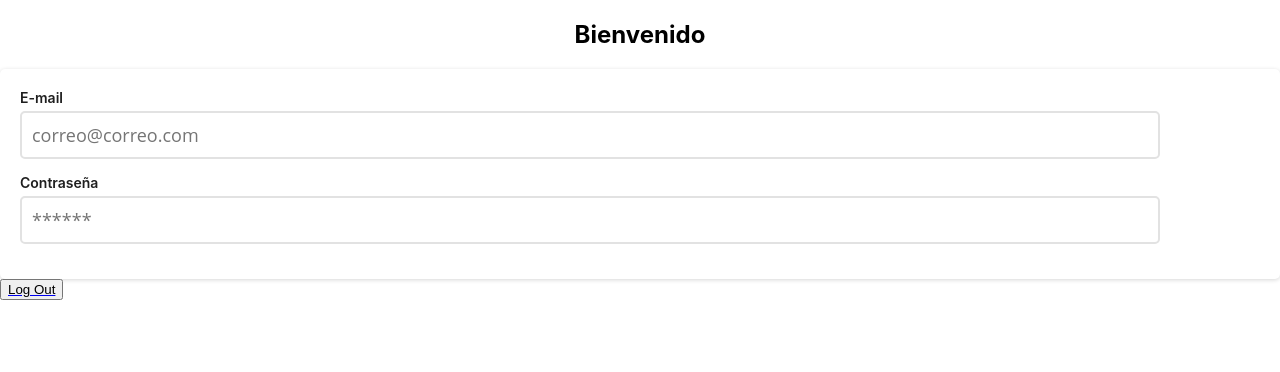
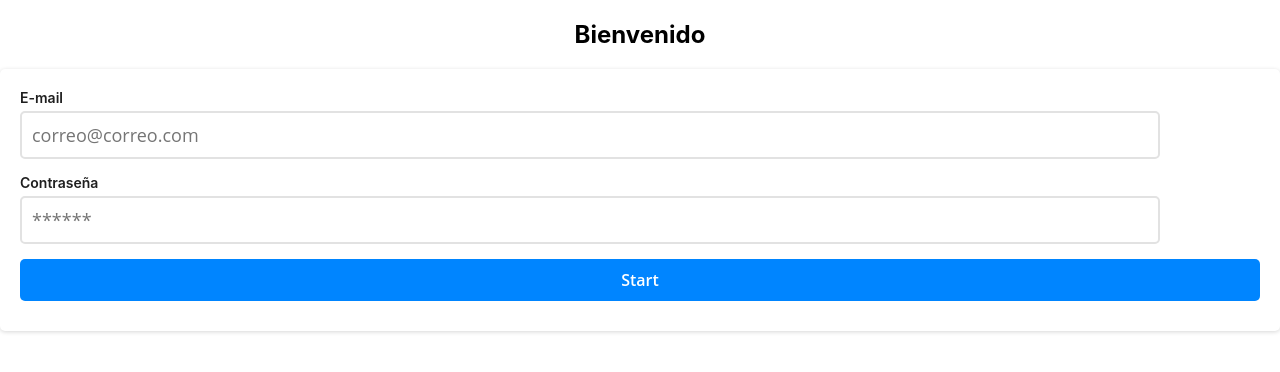
Before and after one commit to Jaaiirr/Like-Tinder-App, a React (Create React App) app: page /login in a window 1280 px wide. Shown: the top 372 px of the page. Built offline with nearby package versions, Linux system fonts and the light colour scheme.

Commit message:
solved issue with login

```diff
--- a/src/App.js
+++ b/src/App.js
@@ -5,7 +5,7 @@ import Login from './components/Views/Login';
 import Register from './components/Views/Register';
 import NotFound404 from './components/Views/NotFound404';
 // import Form from './components/Views/Form';
-// import Card from './components/Card';
+import Card from './components/Card';
 
 
 const App = () => {
@@ -15,14 +15,14 @@ const App = () => {
         <Route exact path="/">
           <Home/>
         </Route>
-        <Route exact path="/liked">
-            {/* <Liked /> */}
-        </Route>
         <Route exact path="/login">
             <Login/>
         </Route>
         <Route exact path="/register">
             <Register/>
+        </Route>
+        <Route exact path="/card">
+            <Card/>
         </Route>
         <Route path="*">
             <NotFound404/>
--- a/src/components/Card.jsx
+++ b/src/components/Card.jsx
@@ -3,7 +3,7 @@ import React from 'react'
 const Card = () => {
     return (
         <div>
-
+            <h2>Componente Cards</h2>
         </div>
     )
 }
--- a/src/components/Views/Login.jsx
+++ b/src/components/Views/Login.jsx
@@ -1,25 +1,82 @@
 import React from 'react'
-import { Link } from "react-router-dom";
+import {Formik, Form, Field, ErrorMessage} from 'formik'
+import axios from 'axios'
+
 
 
 const Login = () => {
+    // const handleClick = () => {
+    //     setTimeout(() => {
+    //         window.location.href = "http://localhost:3000/card"
+    //      }, 2000);
+    // }
     return (
-        <div>
+        <>
+
             <h2 className='text-center'>Bienvenido</h2>
-            <form className='formulario'>
-            <div>
-                        <label htmlFor="nombre">E-mail</label>
-                        <input type="text" id='correo' name='correo' placeholder='correo@correo.com' />
+            <Formik
+            initialValues={{
+                email: "",
+                password: ""
+            }}
+            validate={(data) => {
+                let error = {};
+
+                //Validacion email
+                if(!data.email ) {
+                    error.email = 'Ingresa tu email';
+                } else if (!/^[a-zA-Z0-9_.+-]+@[a-zA-Z0-9-]+\.[a-zA-Z0-9-.]+$/.test(data.email)){
+                    error.email="El email solo puede contener letras, numeros, puntos, guion bajo"
+                }
+                return error;
+            }}
+            onSubmit={(data, {resetForm})=> {
+                //Variable data contiene los valores de mi login
+                console.log(data)
+                resetForm();
+
+                //Metodo POST
+                axios({
+                    method: 'POST',
+                    url: 'https://flink-web-test.herokuapp.com/api/v1/login',
+                    data: data,
+                }).then(res => console.log(res.data))
+            }}>
+                {({errors})=> (
+                    <Form className='formulario'>
+                        <div>
+                            <label htmlFor="email">E-mail</label>
+                            <Field
+                                type="text"
+                                id='email'
+                                name='email'
+                                placeholder='correo@correo.com'
+
+                            />
+                            <ErrorMessage name='email' component={()=>(
+                                <div className='error'>{errors.email}</div>
+                            )}/>
+                        </div>
+
+                        <div>
+                            <label htmlFor="password">Contraseña</label>
+                                <Field
+                                    type="password"
+                                    id='password'
+                                    name='password'
+                                    placeholder='******'
+                                />
+                        </div>
+                        <div>
+                        <button type="submit">Start</button>
+                        {/* {SaveForm && <p className='exito'>Usuario registrado con exito</p>} */}
+
                     </div>
-                    <div className=''>
-                        <label htmlFor="nombre">Contraseña</label>
-                        <input type="password" id='contraseña' name='contraseña' placeholder='******' />
-                    </div>
-            </form>
-            <Link to ="/">
-                    <button className='center-buttons'>Log Out</button>
-            </Link>
-        </div>
+                    </Form>
+                )}
+
+            </Formik>
+        </>
     )
 }
 
--- a/src/components/Views/SendForm.jsx
+++ b/src/components/Views/SendForm.jsx
@@ -1,6 +1,5 @@
 import React, {useState} from 'react'
 import {Formik, Form, Field, ErrorMessage} from 'formik'
-import { Link } from "react-router-dom";
 import axios from 'axios'
 
 const SendForm = () => {
@@ -68,7 +67,6 @@ const SendForm = () => {
                 data: data,
             }).then(res => console.log(res.data))
 
-            //Re-dirigiendo a la vista home
 
         }}>
             {({errors}) => (
@@ -113,7 +111,7 @@ const SendForm = () => {
                             <div className='error'>{errors.email}</div>
                         )}/>
                     </div>
-                    <div className=''>
+                    <div>
                         <label htmlFor="password">Contraseña</label>
                         <Field
                             type="password"
```
